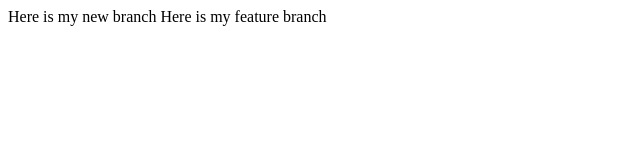
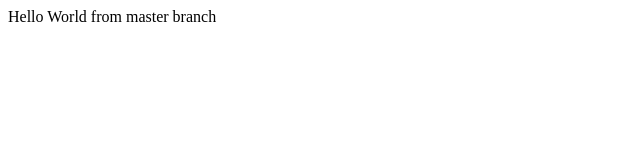
Before and after one commit to villagusjs/lecture1, a plain HTML site: page index.html in a window 1280 px wide. Shown: the whole page, without its empty margins (0-640 px from the left). Drawn offline with Linux system fonts and the light colour scheme.

Commit message:
From master branch

```diff
--- a/index.html
+++ b/index.html
@@ -6,7 +6,6 @@
     <meta name="viewport" content="width=device-width, initial-scale=1.0">
 </head>
 <body>
-    Here is my new branch
-    Here is my feature branch
+    Hello World from master branch
 </body>
 </html>
```
